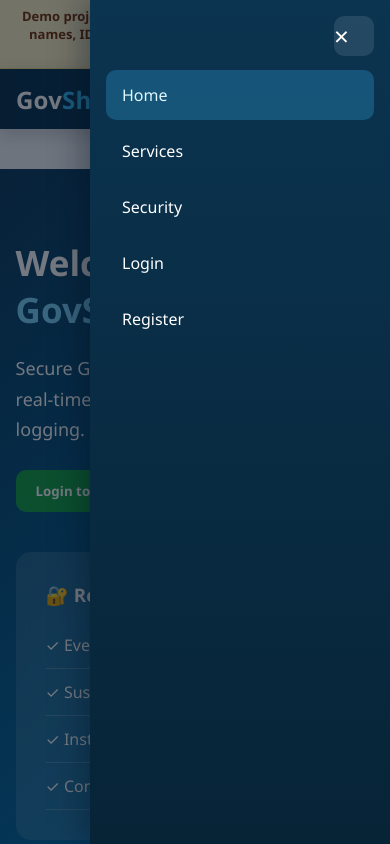
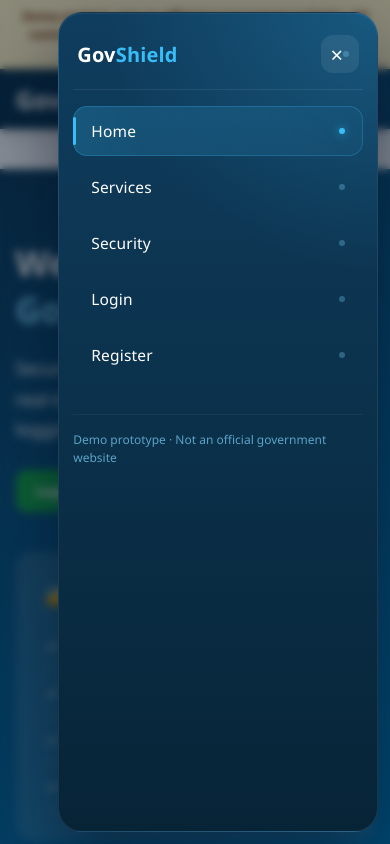
Before and after one commit to riyad717/GovShield, a plain HTML site: page index.html in a window 390 px wide. Both pictures are taken after a click on the button "Open menu". Shown: the top 844 px of the page. Drawn offline with Linux system fonts and the light colour scheme.

Commit message:
Premium phone drawer: floating panel, brand header, staggered items
- Floating rounded panel with a soft accent glow, sliding in from the right
- Brand header with close button; footer note inside the drawer
- Items glide in one after another; active item has an accent bar and dot
- Backdrop blurs the page behind the drawer
- Desktop navigation unchanged

Co-Authored-By: Claude Haiku 5.5 <noreply@anthropic.com>
Claude-Session: https://claude.ai/code/session_016VvKVyt57Hug3dUKtnfPyM

```diff
--- a/css/citizen.css
+++ b/css/citizen.css
@@ -78,7 +78,9 @@ nav button.nav-active {
 
 .nav-toggle,
 .nav-close,
-.nav-backdrop {
+.nav-backdrop,
+.nav-head,
+.nav-foot {
     display: none;
 }
 
@@ -306,9 +308,15 @@ textarea:focus {
         height: 44px;
         padding: 0;
         border: 0;
-        border-radius: 10px;
+        border-radius: 12px;
         background: rgba(255, 255, 255, 0.1);
+        box-shadow: inset 0 0 0 1px rgba(255, 255, 255, 0.08);
         cursor: pointer;
+        transition: background 0.25s ease, transform 0.2s ease;
+    }
+
+    .nav-toggle:active {
+        transform: scale(0.94);
     }
 
     .nav-toggle span {
@@ -317,7 +325,7 @@ textarea:focus {
         height: 2px;
         background: #ffffff;
         border-radius: 2px;
-        transition: transform 0.25s ease, opacity 0.2s ease;
+        transition: transform 0.4s cubic-bezier(0.22, 1, 0.36, 1), opacity 0.2s ease;
     }
 
     body.nav-open .nav-toggle span:nth-child(1) {
@@ -332,27 +340,29 @@ textarea:focus {
         transform: translateY(-7px) rotate(-45deg);
     }
 
-    /* On phones the navigation is a slide-out drawer opened from the menu button. */
+    /* Premium drawer: a floating panel that glides in from the right edge. */
     nav {
         display: flex !important;
         position: fixed;
-        top: 0;
-        right: 0;
-        bottom: 0;
+        top: 12px;
+        right: 12px;
+        bottom: 12px;
         z-index: 1001;
-        width: min(78vw, 300px);
-        height: 100vh;
-        height: 100dvh;
+        width: min(82vw, 320px);
         flex-direction: column;
         align-items: stretch;
         gap: 6px;
-        padding: 16px 16px 28px;
+        padding: 18px 14px 20px;
         overflow-y: auto;
-        background: linear-gradient(180deg, var(--gs-navy), #072437);
-        box-shadow: -8px 0 30px rgba(2, 12, 27, 0.35);
-        transform: translateX(105%);
+        border: 1px solid rgba(255, 255, 255, 0.08);
+        border-radius: 24px;
+        background:
+            radial-gradient(120% 45% at 100% 0%, rgba(56, 189, 248, 0.22), transparent 70%),
+            linear-gradient(180deg, #0f3d5e 0%, #072437 100%);
+        box-shadow: 0 30px 70px rgba(2, 12, 27, 0.5), inset 0 1px 0 rgba(255, 255, 255, 0.06);
+        transform: translateX(calc(100% + 24px));
         visibility: hidden;
-        transition: transform 0.28s ease, visibility 0.28s ease;
+        transition: transform 0.5s cubic-bezier(0.22, 1, 0.36, 1), visibility 0.5s ease;
     }
 
     body.nav-open nav {
@@ -360,27 +370,119 @@ textarea:focus {
         visibility: visible;
     }
 
+    .nav-head {
+        display: flex;
+        align-items: center;
+        justify-content: space-between;
+        padding: 4px 4px 16px;
+        margin-bottom: 10px;
+        border-bottom: 1px solid rgba(255, 255, 255, 0.08);
+    }
+
+    .nav-brand {
+        display: block;
+        color: #ffffff;
+        font-size: 20px;
+        font-weight: 700;
+        letter-spacing: 0.2px;
+    }
+
+    .nav-brand span {
+        color: #38bdf8;
+    }
+
     nav .nav-close {
-        display: block;
-        align-self: flex-end;
-        width: 40px;
-        height: 40px;
-        margin-bottom: 8px;
+        display: flex;
+        align-items: center;
+        justify-content: center;
+        width: 38px;
+        height: 38px;
         padding: 0;
-        font-size: 26px;
+        font-size: 22px;
         line-height: 1;
-        border-radius: 10px;
-        background: rgba(255, 255, 255, 0.1);
+        border-radius: 12px;
+        background: rgba(255, 255, 255, 0.08);
     }
 
     nav button {
+        position: relative;
+        display: flex;
+        align-items: center;
+        justify-content: space-between;
         flex: 0 0 auto;
         width: 100%;
-        padding: 14px 16px;
-        font-size: 16px;
+        padding: 14px 18px;
+        font-family: inherit;
+        font-size: 15.5px;
+        font-weight: 500;
+        letter-spacing: 0.2px;
         text-align: left;
         white-space: nowrap;
-        border-radius: 10px;
+        border-radius: 14px;
+        opacity: 0;
+        transform: translateX(14px);
+        transition: opacity 0.3s ease, transform 0.4s cubic-bezier(0.22, 1, 0.36, 1), background 0.2s ease;
+    }
+
+    nav button::after {
+        content: "";
+        width: 6px;
+        height: 6px;
+        border-radius: 50%;
+        background: rgba(125, 211, 252, 0.3);
+        flex: 0 0 auto;
+        transition: background 0.2s ease;
+    }
+
+    nav button:hover {
+        background: rgba(255, 255, 255, 0.07);
+    }
+
+    nav button.nav-active {
+        color: #ffffff;
+        background: linear-gradient(90deg, rgba(56, 189, 248, 0.22), rgba(56, 189, 248, 0.05));
+        box-shadow: inset 0 0 0 1px rgba(56, 189, 248, 0.25);
+    }
+
+    nav button.nav-active::before {
+        content: "";
+        position: absolute;
+        left: 0;
+        top: 22%;
+        bottom: 22%;
+        width: 3px;
+        border-radius: 3px;
+        background: #38bdf8;
+    }
+
+    nav button.nav-active::after {
+        background: #38bdf8;
+        box-shadow: 0 0 10px rgba(56, 189, 248, 0.8);
+    }
+
+    /* Menu items glide in one after another when the drawer opens. */
+    body.nav-open nav button {
+        opacity: 1;
+        transform: none;
+    }
+
+    body.nav-open nav > button:nth-child(2) { transition-delay: 0.12s; }
+    body.nav-open nav > button:nth-child(3) { transition-delay: 0.16s; }
+    body.nav-open nav > button:nth-child(4) { transition-delay: 0.20s; }
+    body.nav-open nav > button:nth-child(5) { transition-delay: 0.24s; }
+    body.nav-open nav > button:nth-child(6) { transition-delay: 0.28s; }
+    body.nav-open nav > button:nth-child(7) { transition-delay: 0.32s; }
+    body.nav-open nav > button:nth-child(8) { transition-delay: 0.36s; }
+
+    .nav-foot {
+        display: block;
+        margin: 28px 0 0;
+        padding-top: 16px;
+        border-top: 1px solid rgba(255, 255, 255, 0.08);
+        font-size: 12px;
+        line-height: 1.5;
+        color: #7dd3fc;
+        opacity: 0.7;
     }
 
     .nav-backdrop {
@@ -388,10 +490,12 @@ textarea:focus {
         position: fixed;
         inset: 0;
         z-index: 1000;
-        background: rgba(2, 12, 27, 0.55);
+        background: rgba(2, 12, 27, 0.45);
+        -webkit-backdrop-filter: blur(4px);
+        backdrop-filter: blur(4px);
         opacity: 0;
         pointer-events: none;
-        transition: opacity 0.28s ease;
+        transition: opacity 0.45s ease;
     }
 
     body.nav-open .nav-backdrop {
--- a/index.html
+++ b/index.html
@@ -557,7 +557,10 @@
     </div>
 
     <nav id="siteNav" aria-label="Main navigation">
-        <button type="button" class="nav-close" aria-label="Close menu">×</button>
+        <div class="nav-head">
+            <div class="nav-brand">Gov<span>Shield</span></div>
+            <button type="button" class="nav-close" aria-label="Close menu">×</button>
+        </div>
         <button onclick="showPage('home')">Home</button>
         <button onclick="showPage('services')">Services</button>
         <button onclick="showPage('security')">Security</button>
@@ -565,6 +568,7 @@
         <button id="navRegister" onclick="showPage('register')">Register</button>
         <button id="navDashboard" onclick="showPage('dashboard')" style="display:none">Dashboard</button>
         <button id="navLogout" onclick="logoutDevice()" style="display:none">Logout</button>
+        <p class="nav-foot">Demo prototype · Not an official government website</p>
     </nav>
 
     <button type="button" class="nav-toggle" aria-label="Open menu" aria-expanded="false" aria-controls="siteNav">
```
